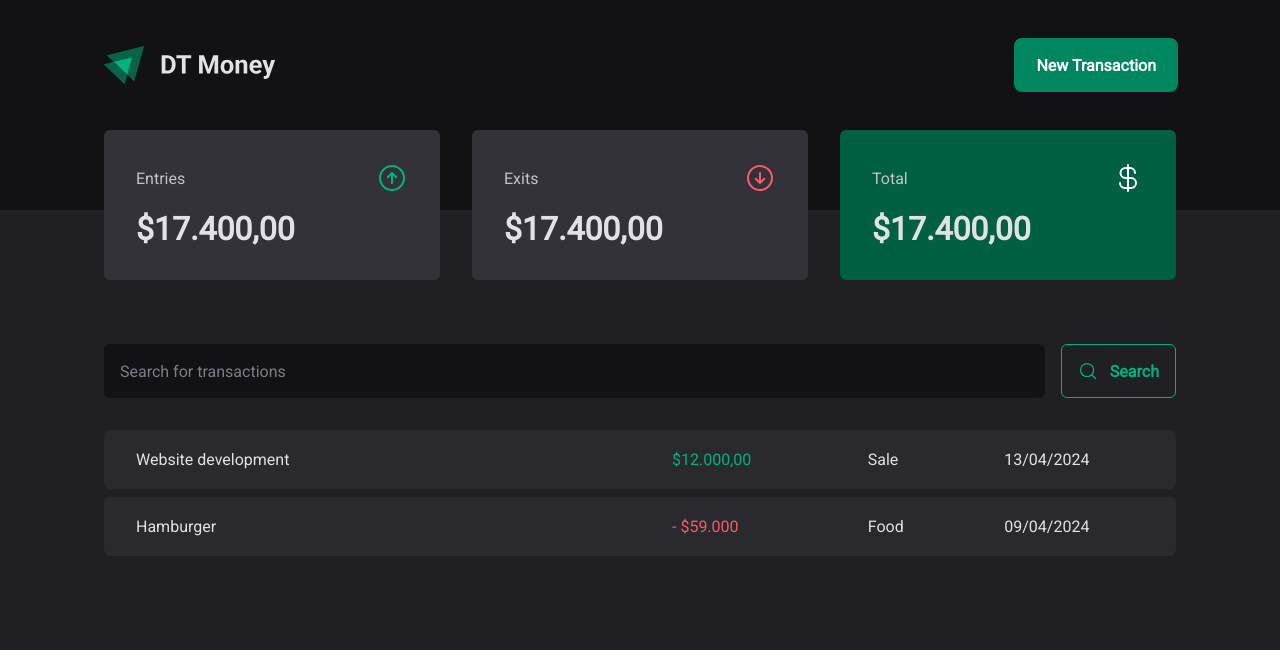
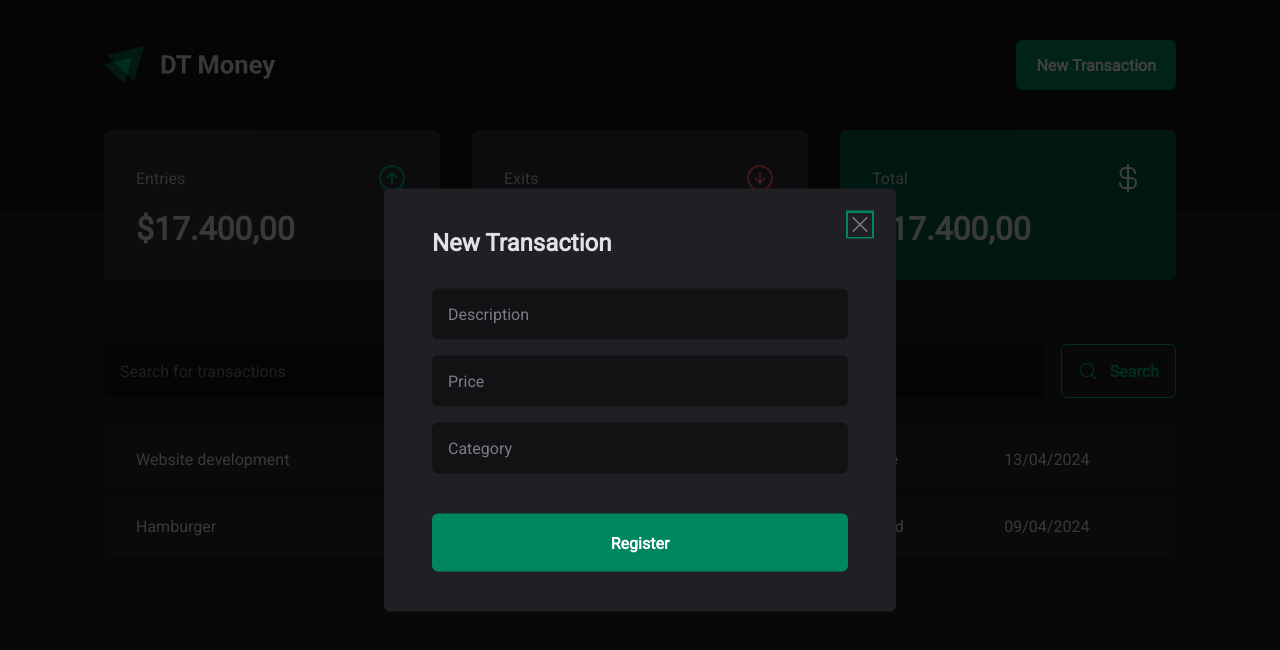
Before and after one commit to erikaperciliano/dtMoney, a React (Vite) app: page / in a window 1280 px wide. Both pictures are taken after a click on the button "New Transaction". Shown: the top 650 px of the page. Built offline with nearby package versions, Linux system fonts and the light colour scheme.

Commit message:
feat: creates Modal

```diff
--- a/package.json
+++ b/package.json
@@ -10,6 +10,7 @@
     "preview": "vite preview"
   },
   "dependencies": {
+    "@radix-ui/react-dialog": "^1.1.6",
     "phosphor-react": "^1.4.1",
     "react": "^19.0.0",
     "react-dom": "^19.0.0",
--- a/src/components/Header/index.tsx
+++ b/src/components/Header/index.tsx
@@ -1,5 +1,7 @@
 import { HeaderContainer, HeaderContent, NewTransactionButton } from "./styles";
 import logoImg from '../../assets/logo.svg';
+import * as Dialog from "@radix-ui/react-dialog";
+import { NewTransactionModal } from "../NewTransactionModal";
 
 export function Header () {
     return (
@@ -7,7 +9,13 @@
             <HeaderContent>
                 <img src={logoImg} alt="" />
 
-                <NewTransactionButton>New Transaction</NewTransactionButton>
+                <Dialog.Root>
+                    <Dialog.Trigger asChild>
+                        <NewTransactionButton>New Transaction</NewTransactionButton>
+                    </Dialog.Trigger>
+
+                   <NewTransactionModal />
+                </Dialog.Root>
             </HeaderContent>
         </HeaderContainer>
     )
--- /dev/null
+++ b/src/components/NewTransactionModal/index.tsx
@@ -0,0 +1,27 @@
+import *  as Dialog  from "@radix-ui/react-dialog";
+import { CloseButton, Content, Overlay } from "./styles";
+import { X } from "phosphor-react";
+
+export function NewTransactionModal () {
+    return(
+        <Dialog.Portal>
+            <Overlay />
+
+            <Content>
+                <Dialog.Title>New Transaction</Dialog.Title>
+
+                <CloseButton>
+                    <X size={24}/>
+                </CloseButton>
+
+                <form action="">
+                    <input type="text" placeholder="Description" required/>
+                    <input type="number" placeholder="Price" required/>
+                    <input type="text" placeholder="Category" required/>
+
+                    <button type="submit">Register</button>
+                </form>
+            </Content>
+        </Dialog.Portal>
+    )
+}
--- /dev/null
+++ b/src/components/NewTransactionModal/styles.ts
@@ -0,0 +1,69 @@
+import * as Dialog from "@radix-ui/react-dialog";
+import styled from "styled-components";
+
+export const Overlay = styled(Dialog.Overlay)`
+    position: fixed;
+    width: 100vw;
+    height: 100vh;
+    inset: 0;
+    background: rgba(0, 0, 0, 0.75);
+`;
+
+export const Content = styled(Dialog.Content)`
+    min-width: 32rem;
+    border-radius: 6px;
+    padding: 2.5rem 3rem;
+    background: ${props => props.theme['gray-800']};
+
+    position: fixed;
+    top: 50%;
+    left: 50%;
+    transform: translate(-50%, -50%);
+
+    form {
+        margin-top: 2rem;
+
+        display: flex;
+        flex-direction: column;
+        gap: 1rem;
+
+        input {
+            border-radius: 6px;
+            border: 0;
+            background: ${props => props.theme['gray-900']};
+            color: ${props => props.theme['gray-300']};
+            padding: 1rem;
+
+            &::placeholder {
+                color: ${props => props.theme['gray-500']};
+            }
+        }
+    }
+
+    button[type="submit"] {
+        height: 58px;
+        border: 0;
+        background: ${props => props.theme['green-500']};
+        color: ${props => props.theme['white']};
+        font-weight: bold;
+        padding: 0 1.25rem;
+        border-radius: 6px;
+        margin-top: 1.5rem;
+
+        &:hover {
+            background: ${props => props.theme['green-700']};
+            transition: background-color 0.2s;
+        }
+    }
+`;
+
+export const CloseButton = styled(Dialog.Close)`
+    position: absolute;
+    background: transparent;
+    border: 0;
+    top: 1.5rem;
+    right: 1.5rem;
+    line-height: 0;
+    cursor: pointer;
+    color: ${props => props.theme['gray-500']};
+`;
```
Also changed, not shown: 1 other file (tests, documents, lock files or other folders).
